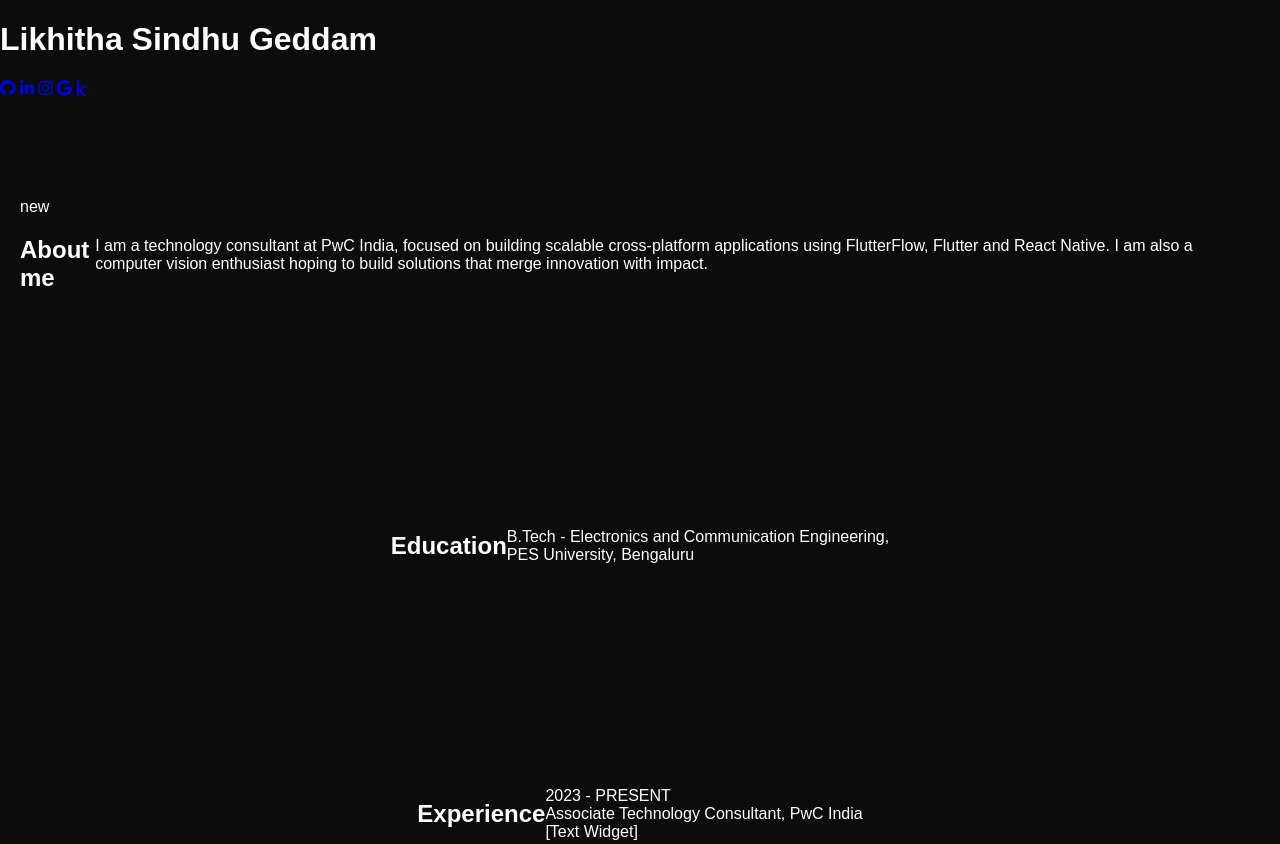
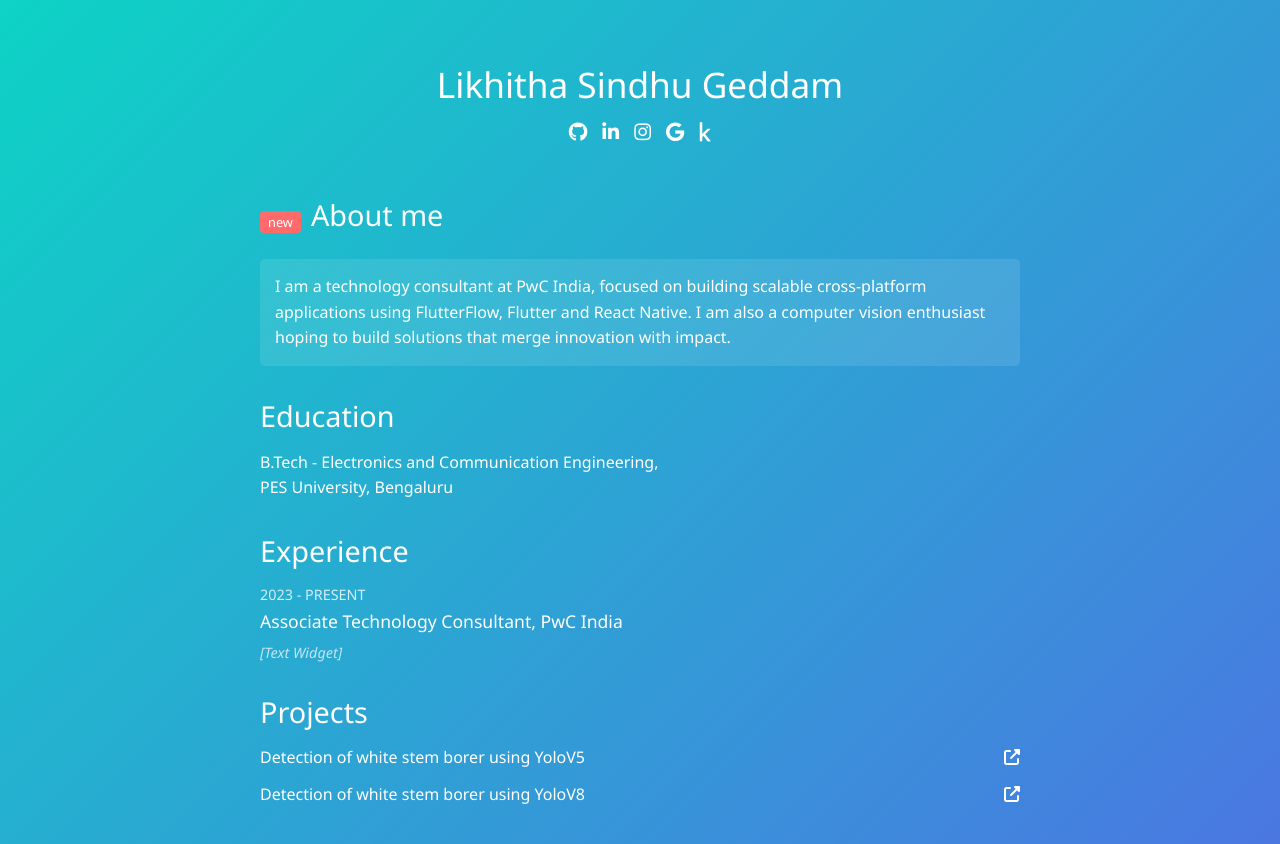
Before and after one commit to likhitha281/likhitha281.github.io, a plain HTML site: page index.html in a window 1280 px wide. Shown: the top 844 px of the page. Drawn offline with Linux system fonts and the light colour scheme.

Commit message:
Update styles.css

```diff
--- a/styles.css
+++ b/styles.css
@@ -1,91 +1,141 @@
-body {
+/* Global styles */
+* {
     margin: 0;
-    font-family: 'Poppins', sans-serif;
-    background-color: #0c0c0c;
-    color: white;
+    padding: 0;
+    box-sizing: border-box;
 }
 
+body {
+    font-family: 'Segoe UI', Tahoma, Geneva, Verdana, sans-serif;
+    background: linear-gradient(135deg, #0DD3C5 0%, #4B76E2 100%);
+    color: white;
+    min-height: 100vh;
+    padding: 20px;
+}
+
+.container {
+    max-width: 800px;
+    margin: 0 auto;
+    padding: 20px;
+}
+
+/* Header styling */
+header {
+    padding: 20px 0;
+    text-align: center;
+}
+
+h1 {
+    font-size: 2.2rem;
+    font-weight: 500;
+    margin-bottom: 10px;
+}
+
+.social-links {
+    display: flex;
+    justify-content: center;
+    gap: 15px;
+    margin-top: 10px;
+}
+
+.social-links a {
+    color: white;
+    font-size: 1.2rem;
+}
+
+/* Section styling */
 section {
+    margin: 30px 0;
+}
+
+h2 {
+    font-size: 1.8rem;
+    font-weight: 400;
+    margin-bottom: 15px;
+}
+
+/* About section */
+.section-header {
     display: flex;
     align-items: center;
-    justify-content: center;
-    padding: 100px 20px;
+    margin-bottom: 10px;
 }
 
-.hero {
-    height: 100vh;
-    background: #0c0c0c;
-    display: flex;
-    flex-direction: row;
-    justify-content: space-around;
-    align-items: center;
-    text-align: left;
+.badge {
+    background-color: #FF6B6B;
+    color: white;
+    font-size: 0.8rem;
+    padding: 2px 8px;
+    border-radius: 4px;
+    margin-right: 10px;
+    text-transform: lowercase;
 }
 
-.hero-content h3 {
-    font-weight: 400;
+.highlight-box {
+    background-color: rgba(255, 255, 255, 0.1);
+    border-radius: 5px;
+    padding: 15px;
 }
 
-.hero-content h1 {
-    font-size: 48px;
-    margin-top: 20px;
+.highlight-box p {
+    line-height: 1.6;
 }
 
-.hero-content span {
-    color: #ff0057;
+/* Education section */
+#education p {
+    line-height: 1.6;
 }
 
-.hero-image img {
-    width: 350px;
-    border-radius: 50%;
-    object-fit: cover;
+/* Experience section */
+.experience-item {
+    margin-bottom: 20px;
 }
 
-.about {
-    flex-direction: row;
-    gap: 40px;
+.year {
+    font-size: 0.9rem;
+    opacity: 0.8;
+    margin-bottom: 5px;
 }
 
-.about-image img {
-    width: 300px;
-    border-radius: 10px;
+.job-title {
+    font-size: 1.1rem;
+    margin-bottom: 10px;
 }
 
-.about-content {
-    max-width: 600px;
+.text-widget {
+    color: rgba(255, 255, 255, 0.7);
+    font-size: 0.9rem;
+    font-style: italic;
 }
 
-.tabs {
-    margin-top: 20px;
+/* Projects section */
+.project-item {
+    display: flex;
+    justify-content: space-between;
+    align-items: center;
+    margin-bottom: 15px;
 }
 
-.tab-button {
-    background: none;
-    border: none;
-    color: white;
-    padding: 10px 20px;
-    margin-right: 10px;
-    cursor: pointer;
-    font-size: 16px;
-    border-bottom: 2px solid transparent;
+.project-item p {
+    flex-grow: 1;
 }
 
-.tab-button.active {
-    border-color: #ff0057;
+.external-link {
+    color: white;
+    margin-left: 10px;
 }
 
-.tab-content {
-    display: none;
-    margin-top: 20px;
-}
+/* Responsive styles */
+@media (max-width: 600px) {
+    h1 {
+        font-size: 1.8rem;
+    }
 
-.tab-content.active {
-    display: block;
-}
+    h2 {
+        font-size: 1.5rem;
+    }
 
-@media (max-width: 768px) {
-    .hero, .about {
-        flex-direction: column;
-        text-align: center;
+    .container {
+        padding: 10px;
     }
 }
```
